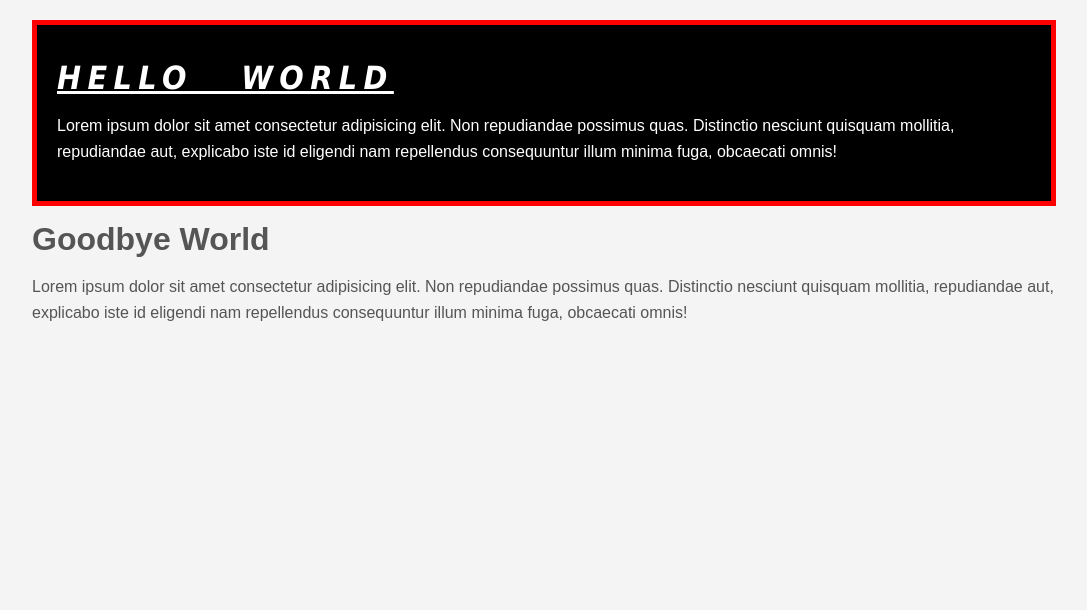
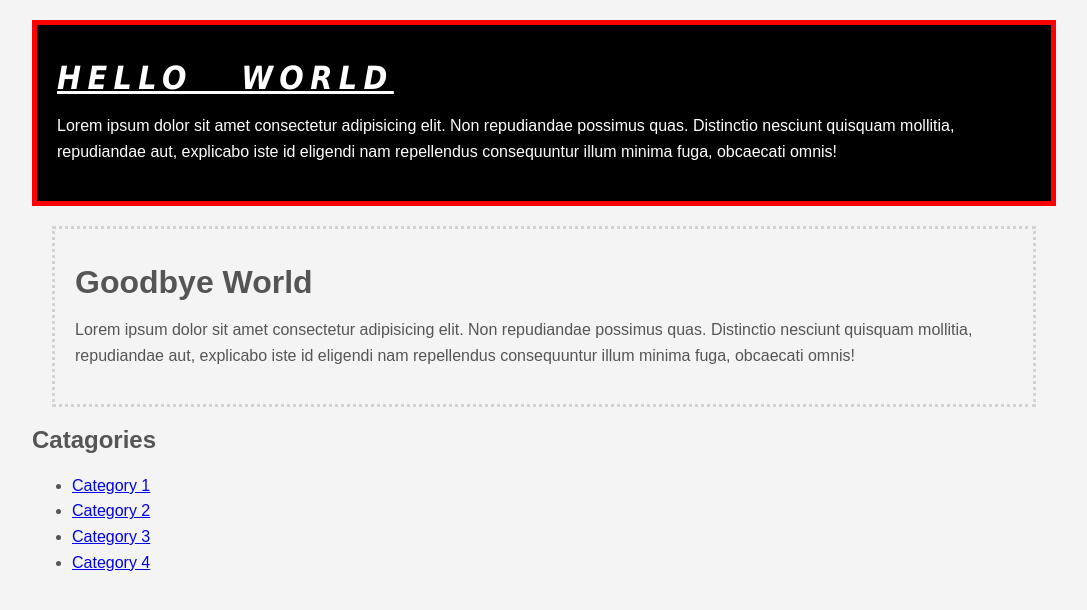
Before and after one commit to stefan91891/first-github-project, a plain HTML site: page CSS.html in a window 1280 px wide. Shown: the whole page, without its empty margins (96-1183 px from the left). Drawn offline with Linux system fonts and the light colour scheme.

Commit message:
added category

```diff
--- a/CSS.html
+++ b/CSS.html
@@ -19,6 +19,19 @@
       <h1>Goodbye World</h1>
       <p>Lorem ipsum dolor sit amet consectetur adipisicing elit. Non repudiandae possimus quas. Distinctio nesciunt quisquam mollitia, repudiandae aut, explicabo iste id eligendi nam repellendus consequuntur illum minima fuga, obcaecati omnis!</p>
     </div>
+<div class="catagories">
+<h2>Catagories</h2>
+<ul>
+<li><a href="#">Category 1</a></li>
+<li><a href="#">Category 2</a></li>
+<li><a href="#">Category 3</a></li>
+<li><a href="#">Category 4 </a</li>
+
+</ul>
+
+</div>
+
+
     </div>
   </body>
 </html>
--- a/css/style.css
+++ b/css/style.css
@@ -61,5 +61,10 @@ text-decoration: underline;
 text-transform: uppercase;
 letter-spacing: 0.2em;
 word-spacing: 1em;
+}
 
+.box-2{
+border: 3px dotted lightgray;
+padding: 20px;
+margin: 20px;
 }
```
